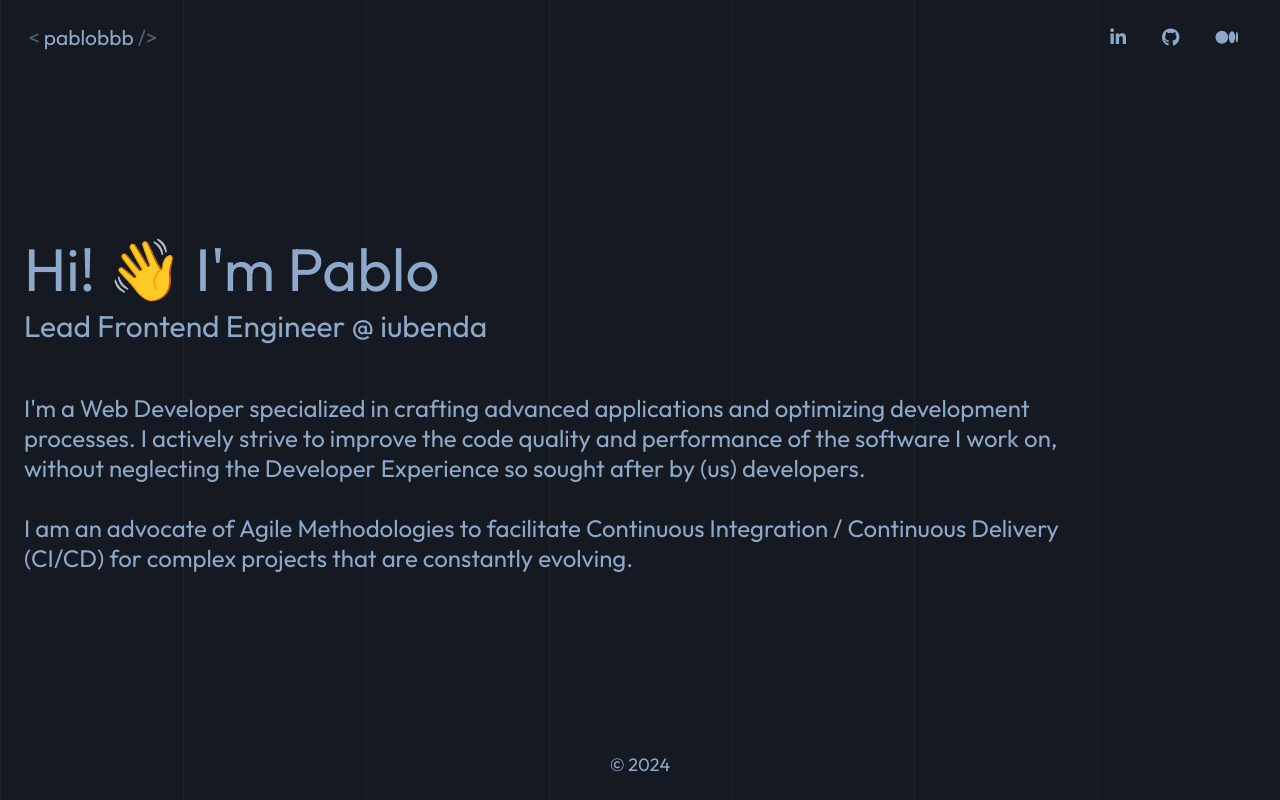
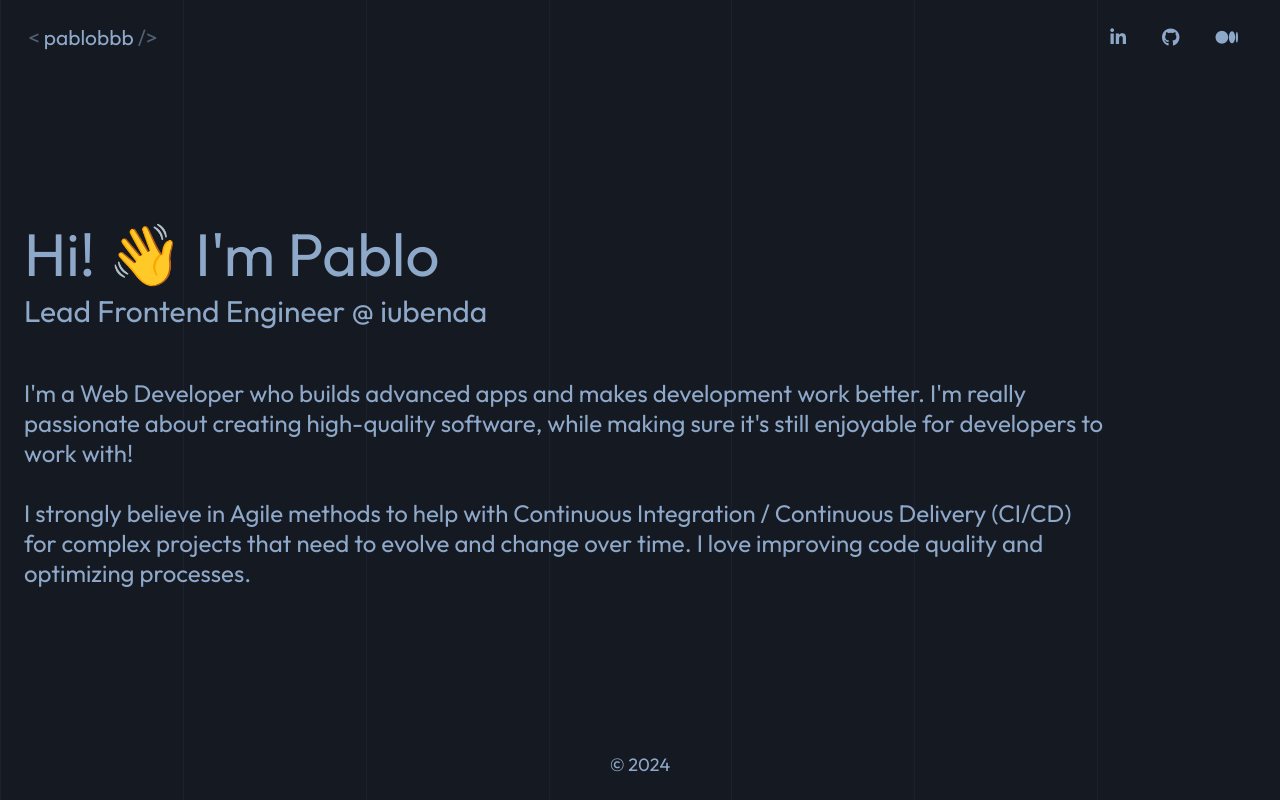
Before and after one commit to pablobbb/pablobbb.github.io, a Vue app: page / in a window 1280 px wide. Built offline with nearby package versions, Linux system fonts and the light colour scheme; the HTML template or start-up script is replaced by a standard one.

Commit message:
refactor: improve home content and animations

```diff
--- a/src/views/home-view.vue
+++ b/src/views/home-view.vue
@@ -1,14 +1,42 @@
 <template>
+  <Transition
+    name="fade"
+    appear
+  >
     <section>
       <div class="welcome">
-      <h1>Hi! 👋 I'm Pablo <small>Lead Frontend Engineer @ iubenda</small></h1>
+        <h1>Hi! <span class="wave">👋</span> I'm Pablo <small>Lead Frontend Engineer @ iubenda</small></h1>
         <p>
-        I'm a Web Developer specialized in crafting advanced applications and optimizing development
-        processes. I actively strive to improve the code quality and performance of the software I
-        work on, without neglecting the Developer Experience so sought after by (us) developers.
-        <br /><br />I am an advocate of Agile Methodologies to facilitate Continuous Integration /
-        Continuous Delivery (CI/CD) for complex projects that are constantly evolving.
+          I'm a Web Developer who builds advanced apps and makes development work better. I'm really passionate about creating high-quality software, while making sure it's still enjoyable for developers to work with! <br /><br />I strongly believe in Agile methods to help with Continuous Integration /
+          Continuous Delivery (CI/CD) for complex projects that need to evolve and change over time. I love improving code quality and optimizing processes.
         </p>
       </div>
     </section>
+  </Transition>
 </template>
+
+<style scoped>
+.fade-enter-active,
+.fade-leave-active {
+  transition: opacity 0.5s ease;
+}
+
+.fade-enter-from,
+.fade-leave-to {
+  opacity: 0;
+}
+
+.wave {
+  display: inline-block;
+  animation: wave .5s linear 1.5;
+  transform-origin: 70% 70%;
+}
+
+@keyframes wave {
+  0% { transform: rotate(0deg); }
+  25% { transform: rotate(10deg); }
+  50% { transform: rotate(0deg); }
+  75% { transform: rotate(-10deg); }
+  100% { transform: rotate(0deg); }
+}
+</style>
```
Lines whose indentation alone changed are shown as unchanged.
